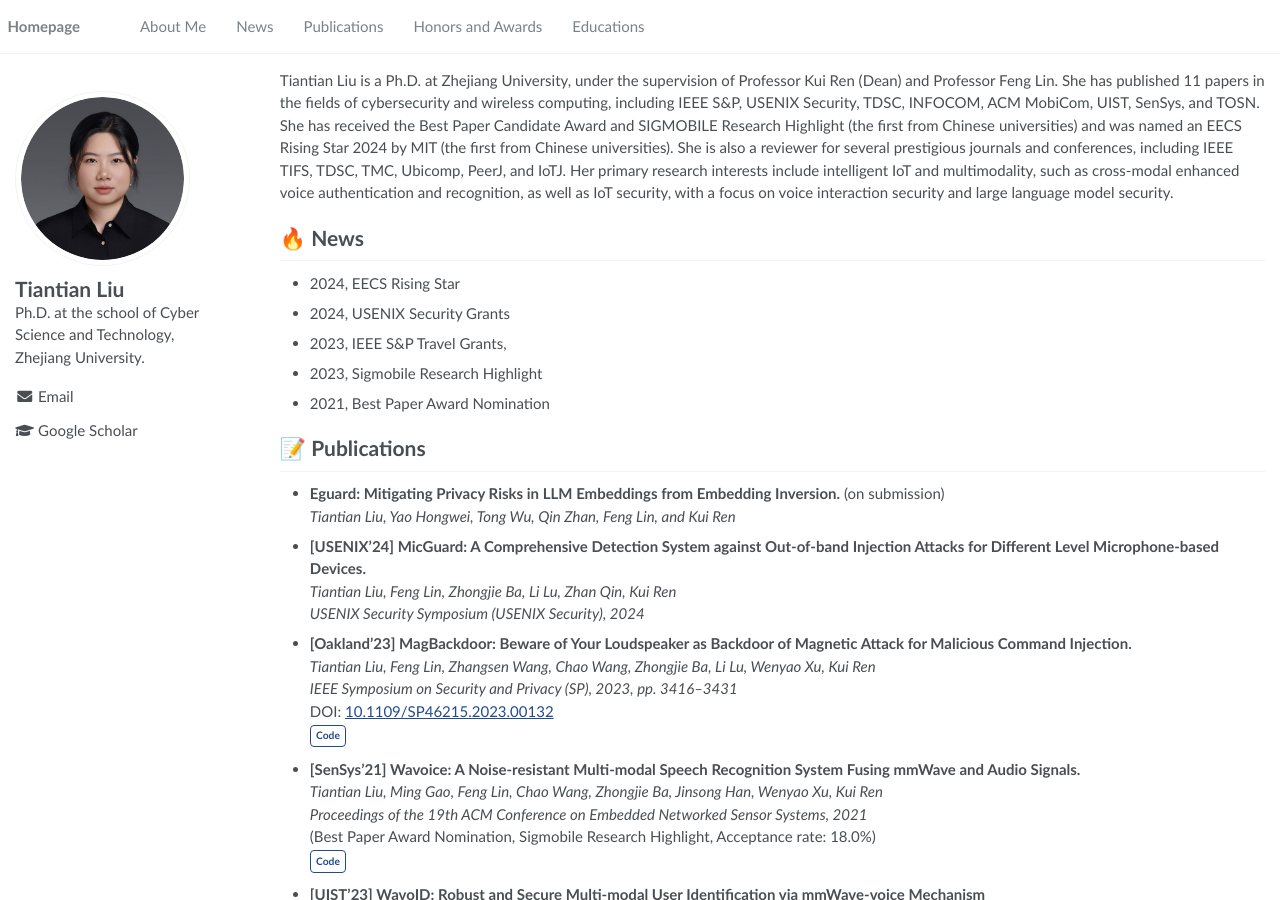
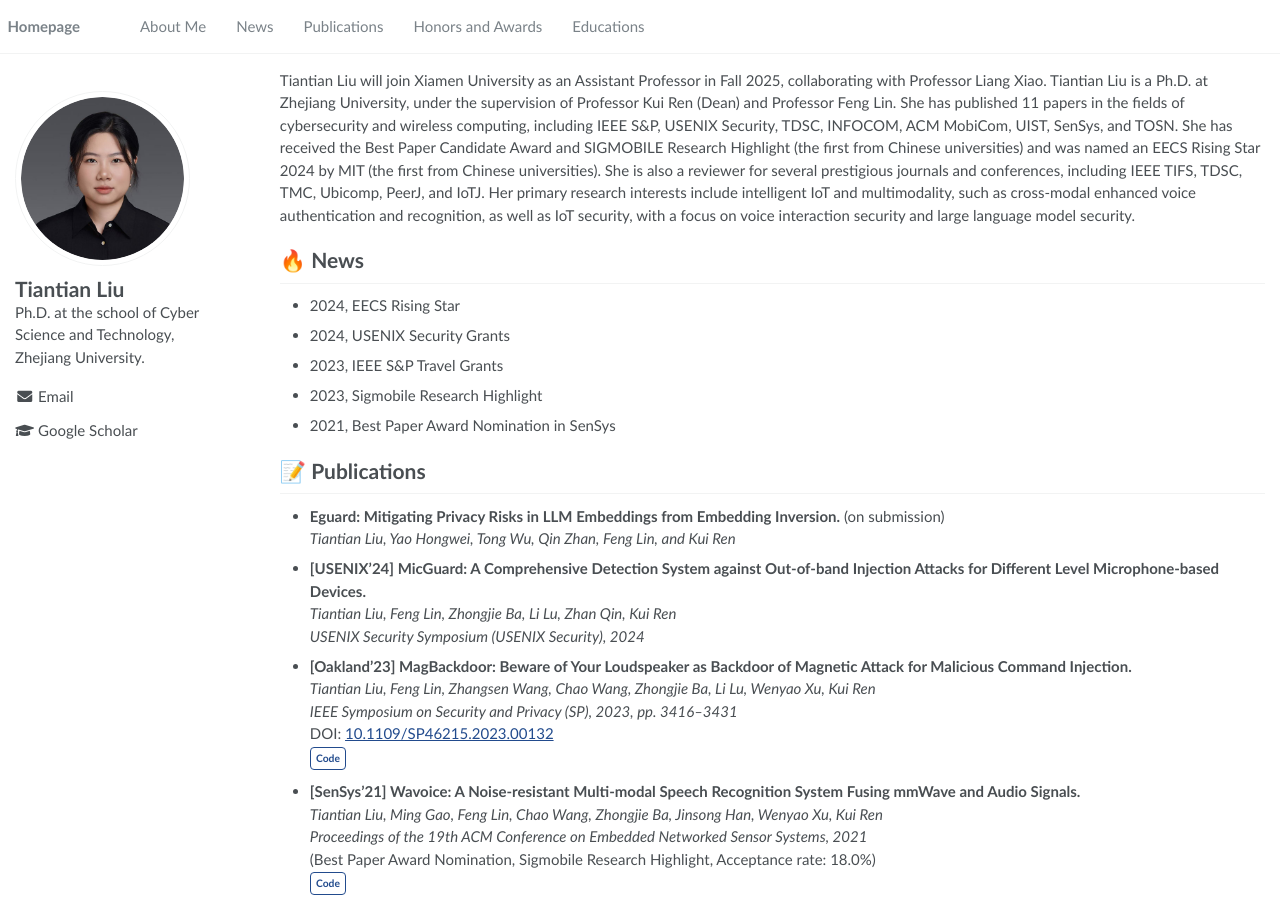
Before and after one commit to TitaniumTTL/TitaniumTTL.github.io, a Jekyll site: the page built from _pages/about.md, in a window 1280 px wide and 900 px high. Built offline with Jekyll 4.4.1, drawn with Linux system fonts in a browser that asks for light colours; some of the changed text lies outside the part shown.

Commit message:
Update about.md

```diff
--- a/_pages/about.md
+++ b/_pages/about.md
@@ -16,14 +16,14 @@ redirect_from:
 {% assign url = gsDataBaseUrl | append: "google-scholar-stats/gs_data_shieldsio.json" %}
 
 <span class='anchor' id='about-me'></span>
-Tiantian Liu is a Ph.D. at Zhejiang University, under the supervision of Professor Kui Ren (Dean) and Professor Feng Lin. She has published 11 papers in the fields of cybersecurity and wireless computing, including IEEE S&P, USENIX Security, TDSC, INFOCOM, ACM MobiCom, UIST, SenSys, and TOSN. She has received the Best Paper Candidate Award and SIGMOBILE Research Highlight (the first from Chinese universities) and was named an EECS Rising Star 2024 by MIT (the first from Chinese universities). She is also a reviewer for several prestigious journals and conferences, including IEEE TIFS, TDSC, TMC, Ubicomp, PeerJ, and IoTJ. Her primary research interests include intelligent IoT and multimodality, such as cross-modal enhanced voice authentication and recognition, as well as IoT security, with a focus on voice interaction security and large language model security.
+Tiantian Liu will join Xiamen University as an Assistant Professor in Fall 2025, collaborating with Professor Liang Xiao. Tiantian Liu is a Ph.D. at Zhejiang University, under the supervision of Professor Kui Ren (Dean) and Professor Feng Lin. She has published 11 papers in the fields of cybersecurity and wireless computing, including IEEE S&P, USENIX Security, TDSC, INFOCOM, ACM MobiCom, UIST, SenSys, and TOSN. She has received the Best Paper Candidate Award and SIGMOBILE Research Highlight (the first from Chinese universities) and was named an EECS Rising Star 2024 by MIT (the first from Chinese universities). She is also a reviewer for several prestigious journals and conferences, including IEEE TIFS, TDSC, TMC, Ubicomp, PeerJ, and IoTJ. Her primary research interests include intelligent IoT and multimodality, such as cross-modal enhanced voice authentication and recognition, as well as IoT security, with a focus on voice interaction security and large language model security.
 
 # 🔥 News
 - 2024, EECS Rising Star
 - 2024, USENIX Security Grants
-- 2023, IEEE S&P Travel Grants,
+- 2023, IEEE S&P Travel Grants
 - 2023, Sigmobile Research Highlight
-- 2021, Best Paper Award Nomination
+- 2021, Best Paper Award Nomination in SenSys
 
 # 📝 Publications
 
```
Also changed, not shown: other parts of _pages/about.md (+1 -1 lines).
